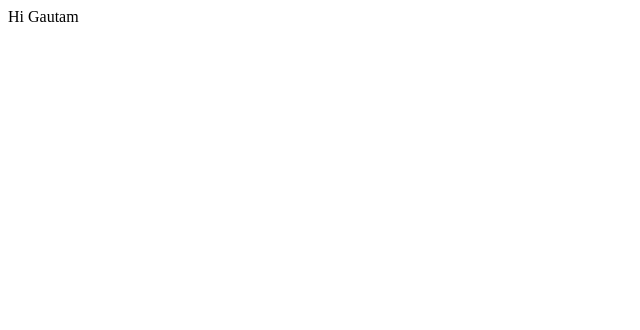
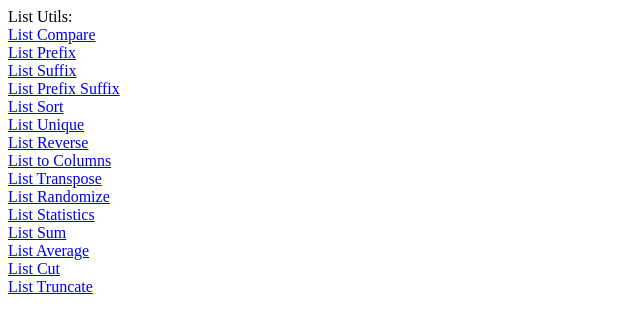
Before and after one commit to greatgautam/greatgautam.github.io, a plain HTML site: page index.html in a window 1280 px wide. Shown: the whole page, without its empty margins (0-640 px from the left). Drawn offline with Linux system fonts and the light colour scheme.

Commit message:
Update index.html

```diff
--- a/index.html
+++ b/index.html
@@ -1 +1,20 @@
-Hi Gautam
+<html>
+<body>
+List Utils:<br/>
+<a href="listCompare.html">List Compare</a><br/>
+<a href="listPrefix.html">List Prefix</a><br/>
+<a href="listSuffix.html">List Suffix</a><br/>
+<a href="listPrefixSuffix.html">List Prefix Suffix</a><br/>
+<a href="listSort.html">List Sort</a><br/>
+<a href="listUnique.html">List Unique</a><br/>
+<a href="listReverse.html">List Reverse</a><br/>
+<a href="listToCols.html">List to Columns</a><br/>
+<a href="listTranspose.html">List Transpose</a><br/>
+<a href="listRandomize.html">List Randomize</a><br/>
+<a href="listStats.html">List Statistics</a><br/>
+<a href="listSum.html">List Sum</a><br/>
+<a href="listAverage.html">List Average</a><br/>
+<a href="listCut.html">List Cut</a><br/>
+<a href="listTruncate.html">List Truncate</a><br/>
+</body>
+</html>
```
